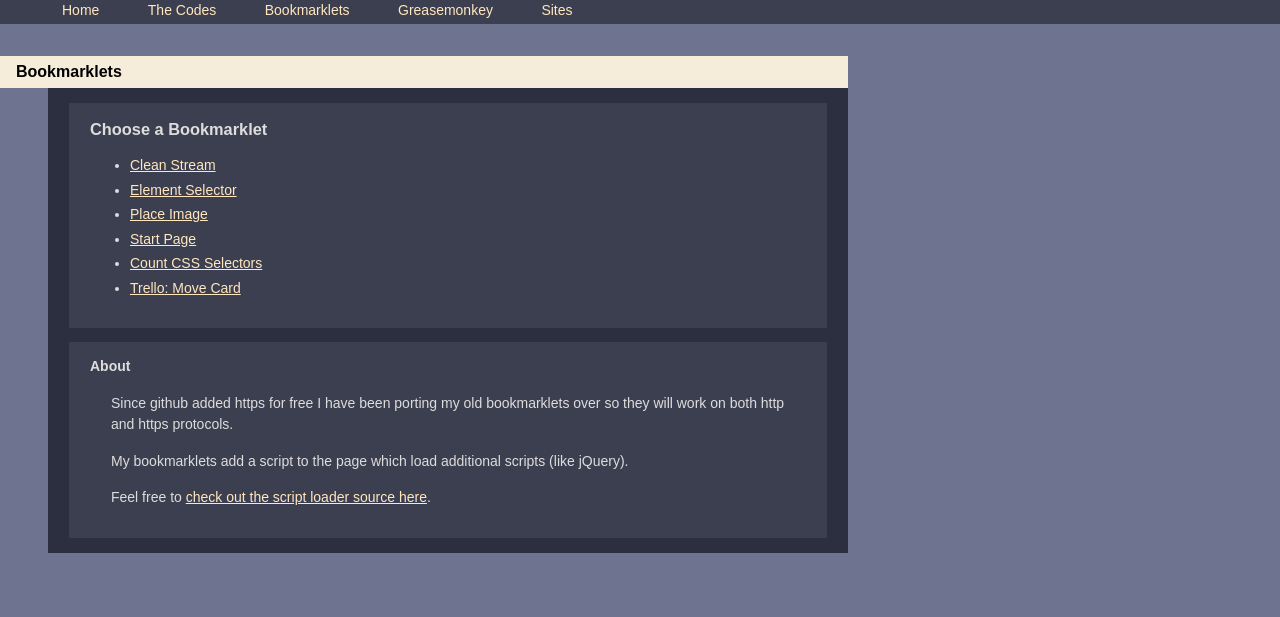
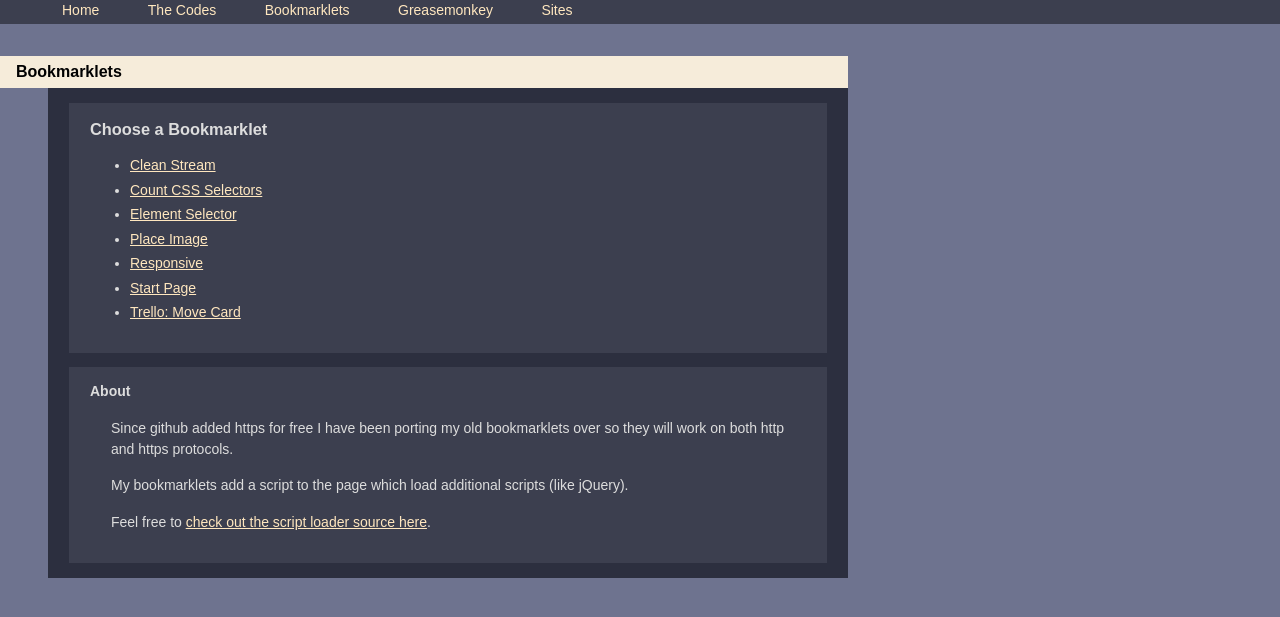
Before and after one commit to cwmonkey/cwmonkey.github.io, a Jekyll site: the page built from bookmarklets/index.html, in a window 1280 px wide, cut to the strip 68-685 px from the top of the page. Built offline with Jekyll 4.4.1, drawn with Linux system fonts in a browser that asks for light colours; nearby versions of some CDN libraries; some web fonts are replaced; Markdown is read by kramdown in place of the engine named in the settings.

Commit message:
Add link to responsive bookmarklet

```diff
--- a/bookmarklets/index.html
+++ b/bookmarklets/index.html
@@ -7,10 +7,11 @@ title: Bookmarklets
 	<h3>Choose a Bookmarklet</h3>
 	<ul>
 		<li><a href="/bookmarklets/clean-stream">Clean Stream</a></li>
+		<li><a href="/bookmarklets/count-css-selectors">Count CSS Selectors</a></li>
 		<li><a href="/bookmarklets/element-selector">Element Selector</a></li>
 		<li><a href="/bookmarklets/place-image">Place Image</a></li>
+		<li><a href="/bookmarklets/responsive">Responsive</a></li>
 		<li><a href="/bookmarklets/start-page">Start Page</a></li>
-		<li><a href="/bookmarklets/count-css-selectors">Count CSS Selectors</a></li>
 		<li><a href="/bookmarklets/trello-move-card">Trello: Move Card</a></li>
 		<!-- li><a href="/bookmarklets/test">Test</a></li -->
 	</ul>
```
